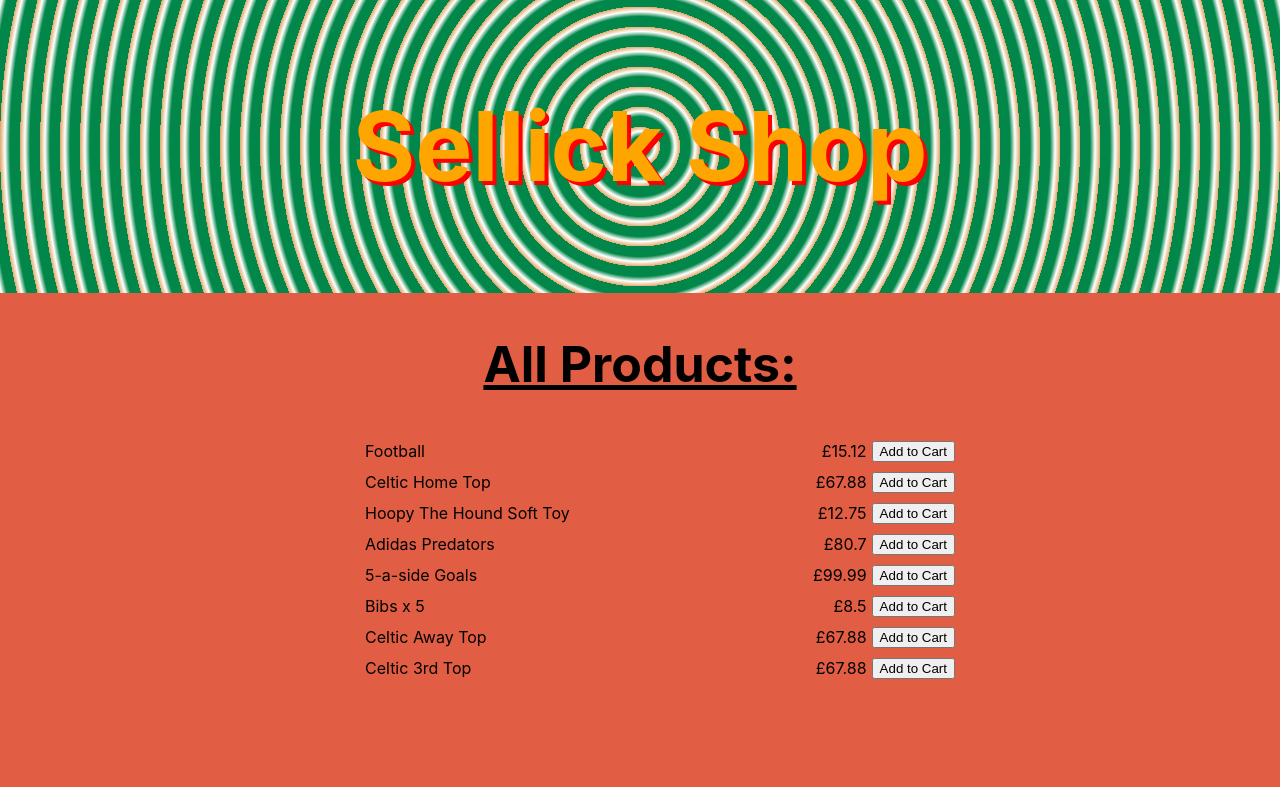
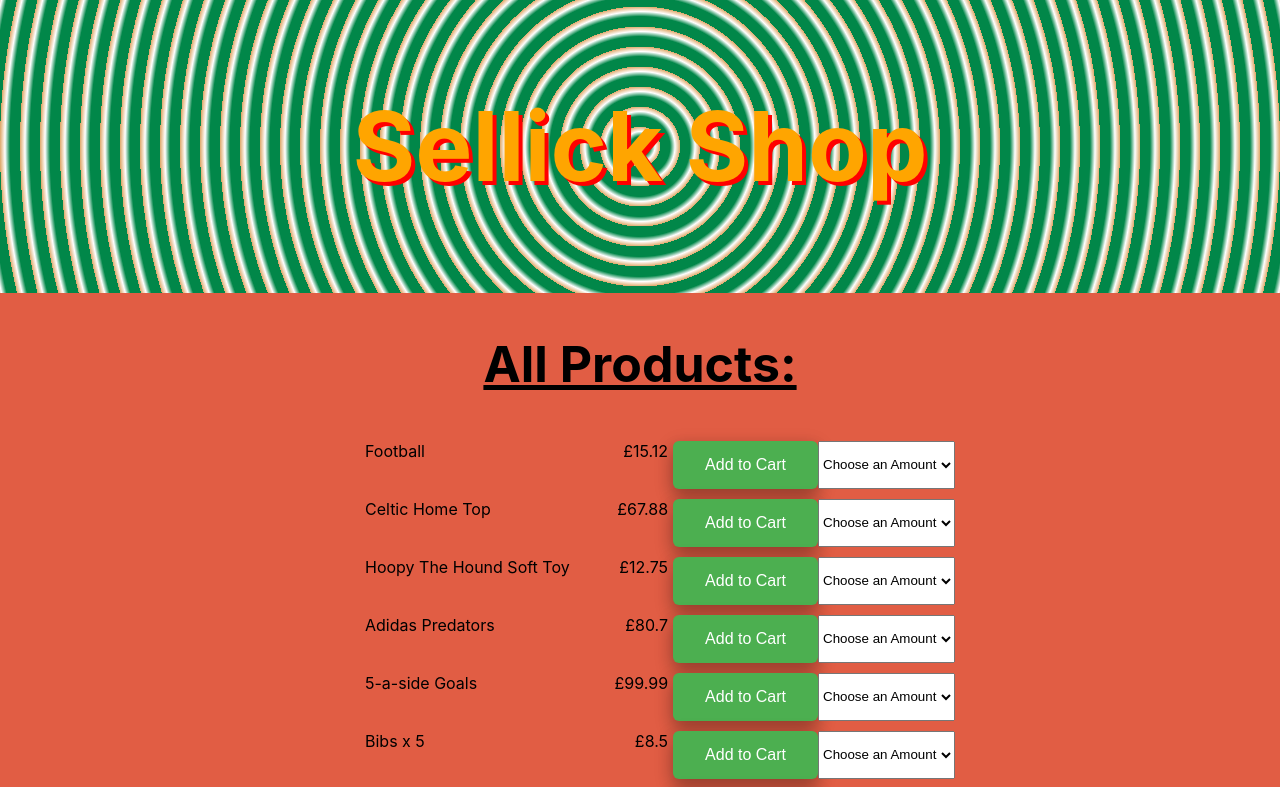
Before and after one commit to roryconlon1/week_08_ecommerce_lab, a React (Create React App) app: page / in a window 1280 px wide. Shown: the top 787 px of the page. Built offline with nearby package versions, Linux system fonts and the light colour scheme.

Commit message:
added select amount button

```diff
--- a/src/Components/ProductList.js
+++ b/src/Components/ProductList.js
@@ -23,10 +23,10 @@ margin-left: 25%;
 margin-right: 25%;
 margin-bottom: 5%;`
 
-const ProductList = ({product, onFavouriteUpdate, favouriteProduct}) => {
+const ProductList = ({product, onFavouriteUpdate, favouriteProduct, setSelectAmount}) => {
 
     const showProducts = product.map((item, index) => {
-        return <ProductListItem key={index} index={item.index} item={item} onFavouriteUpdate={onFavouriteUpdate}/>
+        return <ProductListItem key={index} index={item.index} item={item} onFavouriteUpdate={onFavouriteUpdate} setSelectAmount={setSelectAmount}/>
     })
 
 
--- a/src/Components/ProductListItem.js
+++ b/src/Components/ProductListItem.js
@@ -10,11 +10,46 @@ const AllSpan = styled.span`
 margin-left: auto;
 margin-right: 5px;`
 
-const ProductListItem = ({item, onFavouriteUpdate}) => {
+const AddtoCartButton = styled.button`
+border-radius: 6px;
+box-shadow: 0 8px 16px 0 rgba(0,0,0,0.2), 0 6px 20px 0 rgba(0,0,0,0.19);
+background-color: #4CAF50; /* Green */
+border: none;
+color: white;
+padding: 15px 32px;
+text-align: center;
+text-decoration: none;
+display: inline-block;
+font-size: 16px;`
+
+const ProductListItem = ({item, onFavouriteUpdate, setSelectAmount}) => {
+
+    const amountOfProductsForDropdown = [
+        {number: "1", value: 1},
+        {number: "2", value: 2},
+        {number: "3", value: 3},
+        {number: "4", value: 4},
+        {number: "5", value: 5},
+        {number: "6", value: 6},
+        {number: "7", value: 7},
+        {number: "8", value: 8},
+        {number: "9", value: 9},
+        {number: "10", value: 10},
+    ]
 
     const handleClick = () => {
-        onFavouriteUpdate(item)
+        onFavouriteUpdate((item))
     }
+
+    const handleChange = (event) => {
+        const changedItem = amountOfProductsForDropdown[event.target.value];
+        setSelectAmount(changedItem);
+
+    }
+
+    const allNumbers = amountOfProductsForDropdown.map((number, index) => {
+        return <option value={index} key={index}>{number.value}</option>
+    })
 
 
 
@@ -22,8 +57,11 @@ const ProductListItem = ({item, onFavouriteUpdate}) => {
         <div>
             <ListItem>
                 {item.name} <AllSpan>£{item.price}</AllSpan>
-                <button onClick={handleClick}>Add to Cart</button>
-
+                <AddtoCartButton onClick={handleClick}>Add to Cart</AddtoCartButton>
+                <select defaultValue="" onChange={handleChange}>
+                <option value="">Choose an Amount</option>
+                {allNumbers}
+                </select>
             </ListItem>
         </div>
     )
--- a/src/Container/Shop Container.js
+++ b/src/Container/Shop Container.js
@@ -38,10 +38,11 @@ const ShopContainer = () => {
     ]
 
     const [favouriteProduct, setFavouriteProduct] = useState([])
+    const [selectAmount, setSelectAmount] = useState()
 
     const onFavouriteUpdate = (newProduct) => {
         const alreadyInBasket = favouriteProduct.filter(product => product.name === newProduct.name).length > 0
-        if (alreadyInBasket) { return "naw" }
+        if (alreadyInBasket) {return}
         const updatedFavourite = [...favouriteProduct, newProduct]
         setFavouriteProduct(updatedFavourite)
     }
@@ -53,7 +54,7 @@ const ShopContainer = () => {
                 <Text>Sellick Shop</Text>
             </Header>
             <ProductHeader>All Products:</ProductHeader>
-            <ProductList onFavouriteUpdate={onFavouriteUpdate} product={products} favouriteProduct={favouriteProduct} />
+            <ProductList onFavouriteUpdate={onFavouriteUpdate} product={products} favouriteProduct={favouriteProduct} setSelectAmount={setSelectAmount} />
         </div>
     )
 }
```
